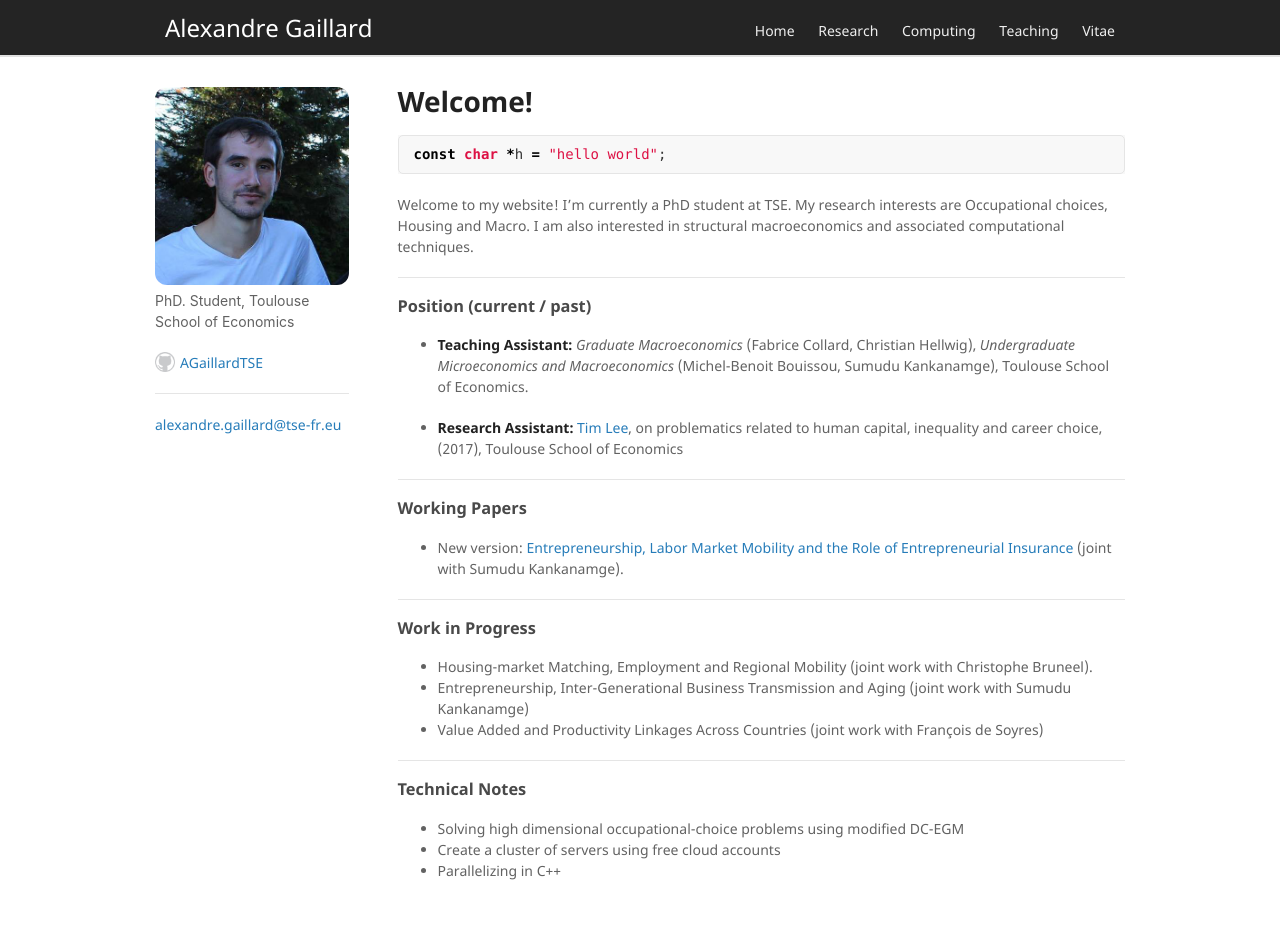
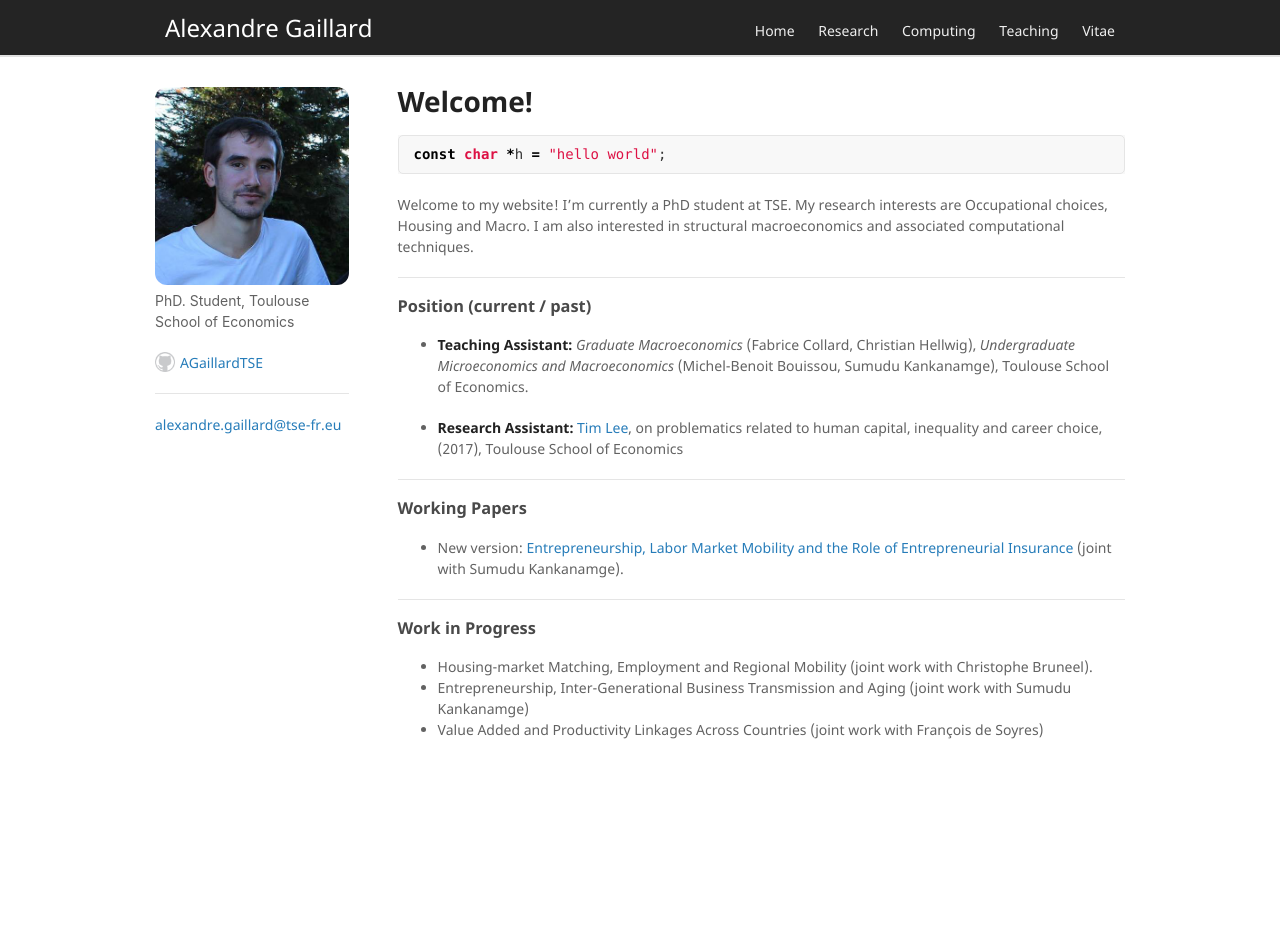
Before and after one commit to AGaillardTSE/AGaillardTSE.github.io, a Jekyll site: the page built from index.md, in a window 1280 px wide. Built offline with Jekyll 4.4.1, drawn with Linux system fonts in a browser that asks for light colours; our own code applies the rules of GitHub Pages for plain Markdown files; after the commit the page ends 900 px from its top, so only the background shows below that.

Commit message:
Update index.md

```diff
--- a/index.md
+++ b/index.md
@@ -33,11 +33,3 @@ structural macroeconomics and associated computational techniques.
 *   Housing-market Matching, Employment and Regional Mobility (joint work with Christophe Bruneel).
 *   Entrepreneurship, Inter-Generational Business Transmission and Aging (joint work with Sumudu Kankanamge)
 *   Value Added and Productivity Linkages Across Countries (joint work with François de Soyres)
-
-***
-
-### Technical Notes
-
-*   Solving high dimensional occupational-choice problems using modified DC-EGM
-*   Create a cluster of servers using free cloud accounts
-*   Parallelizing in C++
```
